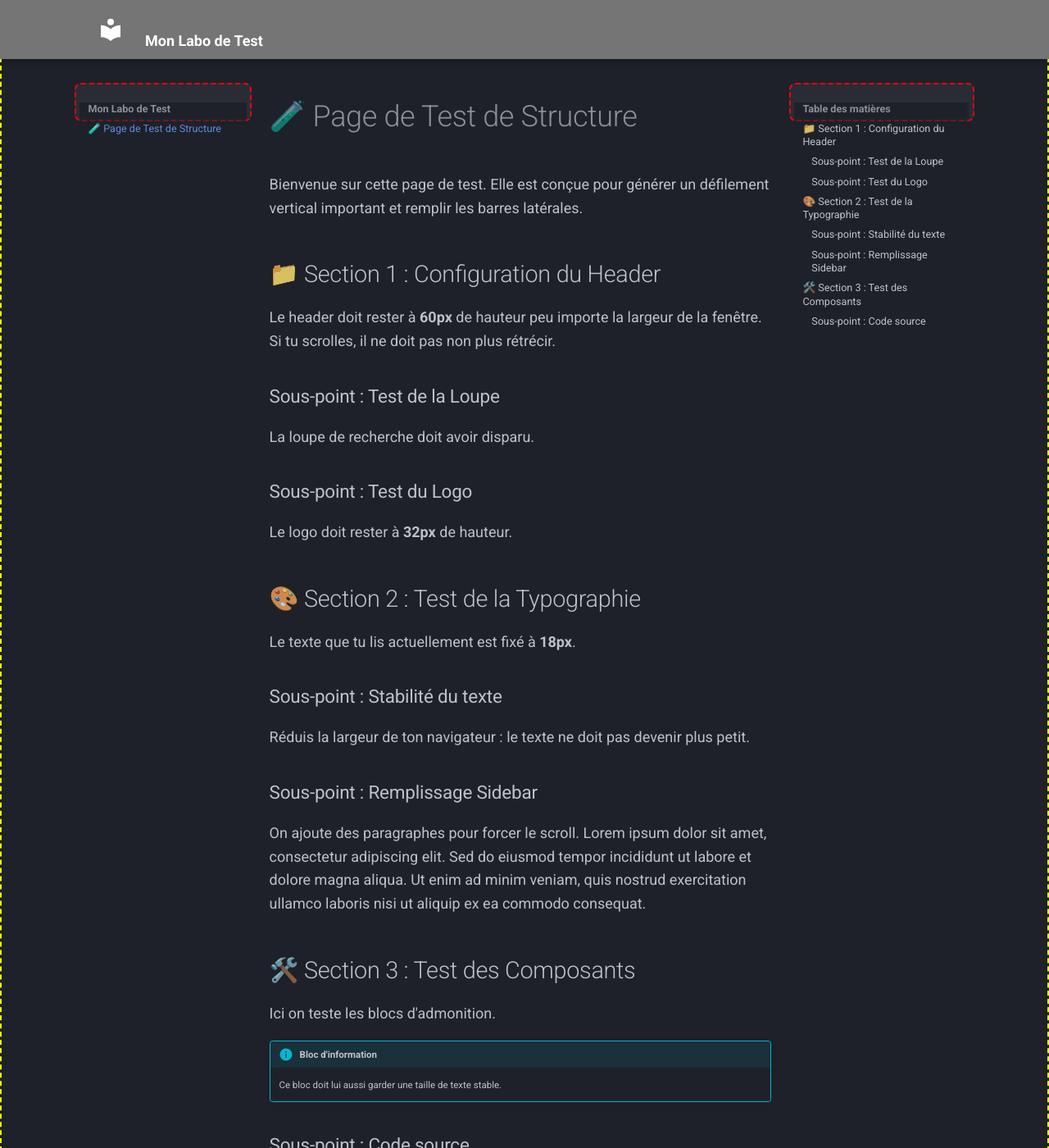
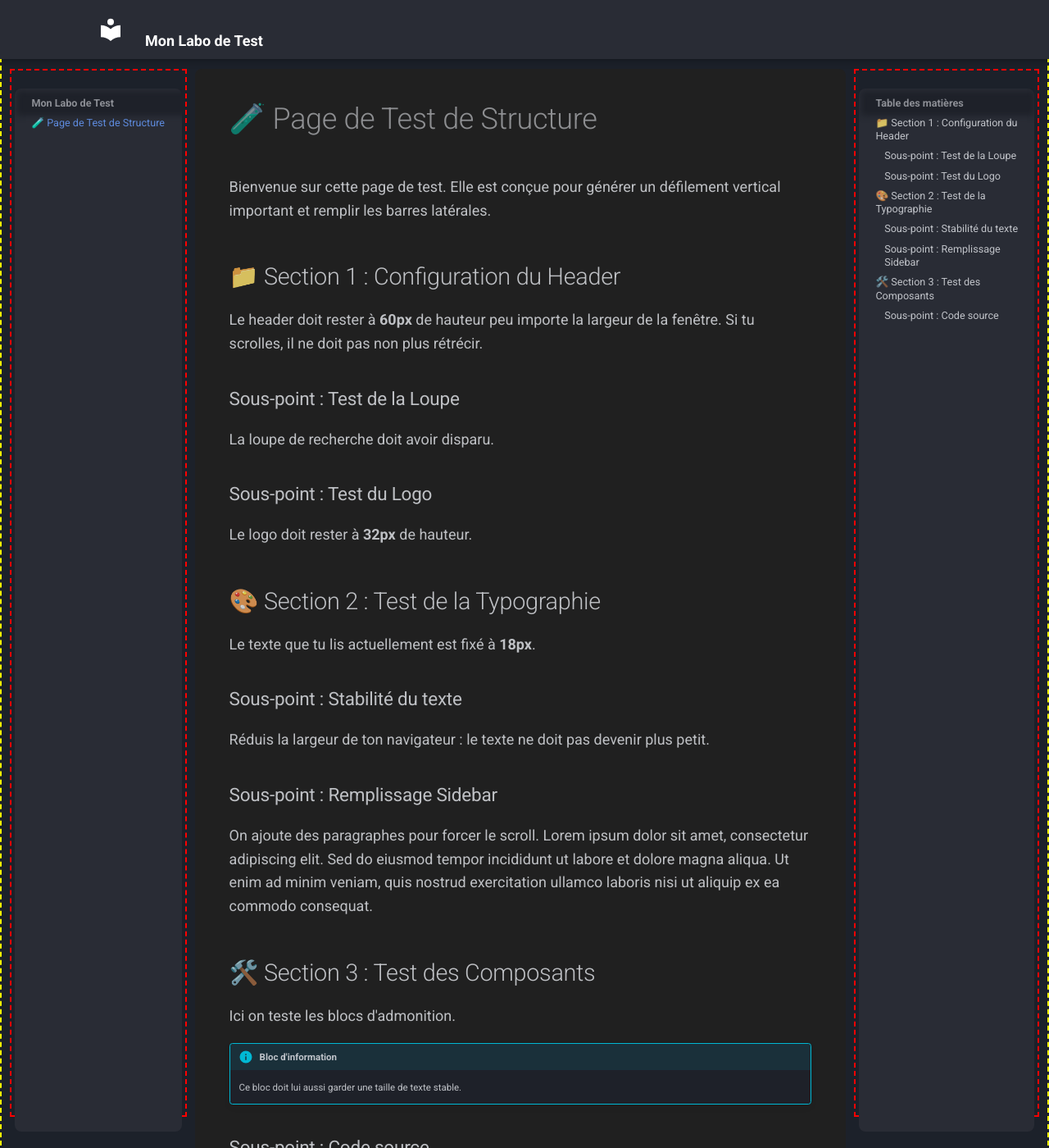
Before and after one commit to Lilevitchi/test-site, an MkDocs documentation site: the page built from docs/index.md, in a window 1280 px wide and 1400 px high. Shown: the whole window at 82% size. Built offline with MkDocs 1.6.1 and Material for MkDocs 9.7.7, drawn with Linux system fonts in a browser that asks for light colours.

Commit message:
Update extra.css

```diff
--- a/docs/stylesheets/extra.css
+++ b/docs/stylesheets/extra.css
@@ -3,6 +3,7 @@ html {
   font-size: 18px !important;
   -webkit-text-size-adjust: none !important;
   text-size-adjust: none !important;
+  background-color: var(--bg-page);
 }
 
 :root {
@@ -52,6 +53,7 @@ html {
   height: var(--header-height) !important;
   transform: translateY(0) !important;
   position: fixed !important;
+  background-color: var(--bg-surface) !important;
 }
 
 .md-header__inner {
@@ -81,6 +83,29 @@ html {
   margin: 0 !important;
 }
 
+/* 3. STRUCTURE PRINCIPALE (Le conteneur de page) */
+.md-main {
+  padding-top: var(--header-height) !important;
+  background-color: var(--bg-page);
+}
+
+.md-main__inner {
+  margin-top: var(--sidebar-gap) !important;
+  margin-bottom: var(--sidebar-gap) !important;
+  max-width: 100% !important; /* Utilise toute la largeur */
+  display: flex;
+}
+
+/* 4. LE CONTENU CENTRAL (L'article) */
+.md-content {
+  background: var(--bg-card) !important;
+  border-radius: var(--radius-md);
+  padding: 20px !important;
+  margin: 0 var(--sidebar-gap) !important;
+  flex: 1; /* Prend l'espace restant */
+  min-width: 0;
+}
+
 /* 4. VERROUILLAGE DU CONTENU CENTRAL (Le texte des articles) */
 .md-typeset {
   font-size: var(--text-size-content) !important;
@@ -106,31 +131,48 @@ html {
   margin: 0 !important;
 }
 
-/* 6. FIXATION DU CONTENU PRINCIPAL */
-.md-main {
-  padding-top: var(--header-height) !important;
-
-    border: 2px dashed yellow; /* DEBUG */
+/* 5. LES SIDEBARS (Blocs flottants) */
+.md-sidebar {
+  /* Positionnement vertical par rapport au header et au gap */
+  top: calc(var(--header-height) + var(--sidebar-gap)) !important;
+  height: calc(100vh - var(--header-height) - var(--footer-height) - (var(--sidebar-gap) * 2)) !important;
+  position: sticky !important;
 }
 
-.md-sidebar {
-  top: var(--sidebar-gap));
-  bottom: var(--sidebar-footer-offset);
-
-  background: var(--bg-surface);
-  border-radius: var(--radius-md);
-
-  border: 2px dashed red; /* DEBUG */
+/* On applique le style visuel au contenu interne de la sidebar */
+.md-sidebar__inner {
+  background-color: var(--bg-surface) !important;
+  border-radius: var(--radius-md) !important;
+  padding: 10px;
+  margin: 0;
+  height: 100%;
 }
 
 /* Sidebar gauche */
-[data-md-color-scheme] .md-sidebar--primary {
-  left: var(--sidebar-gap);
-  width: var(--sidebar-width-primary);
+.md-sidebar--primary {
+  margin-left: var(--sidebar-gap) !important;
+  width: var(--sidebar-width-primary) !important;
 }
 
 /* Sidebar droite */
-[data-md-color-scheme] .md-sidebar--secondary {
-  right: var(--sidebar-gap);
-  width: var(--sidebar-width-secondary);
+.md-sidebar--secondary {
+  margin-right: var(--sidebar-gap) !important;
+  width: var(--sidebar-width-secondary) !important;
 }
+
+/* 6. FOOTER */
+.md-footer {
+  height: var(--footer-height) !important;
+  background-color: var(--bg-surface) !important;
+}
+
+.md-footer-meta, .md-footer-meta__inner, .md-footer__link, .md-footer__title {
+  font-size: var(--text-size-footer) !important;
+  line-height: var(--footer-height) !important;
+  padding: 0 !important;
+  margin: 0 !important;
+}
+
+/* Masquer les bordures de debug si nécessaire, ou les garder : */
+.md-main { border: 2px dashed yellow; }
+.md-sidebar { border: 2px dashed red; }
```
